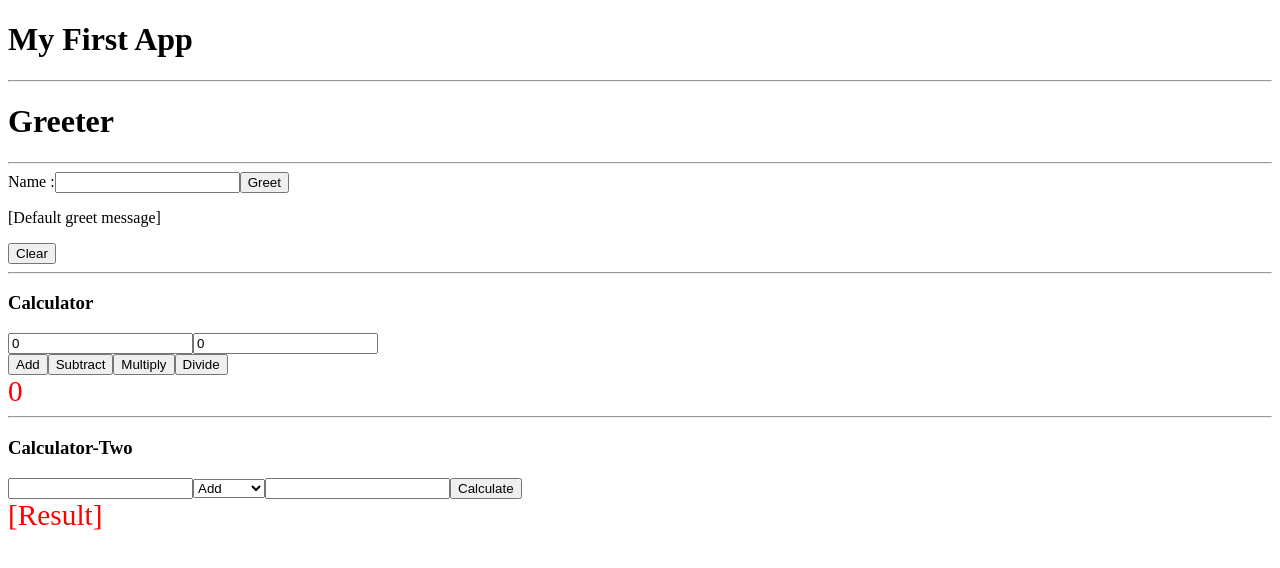
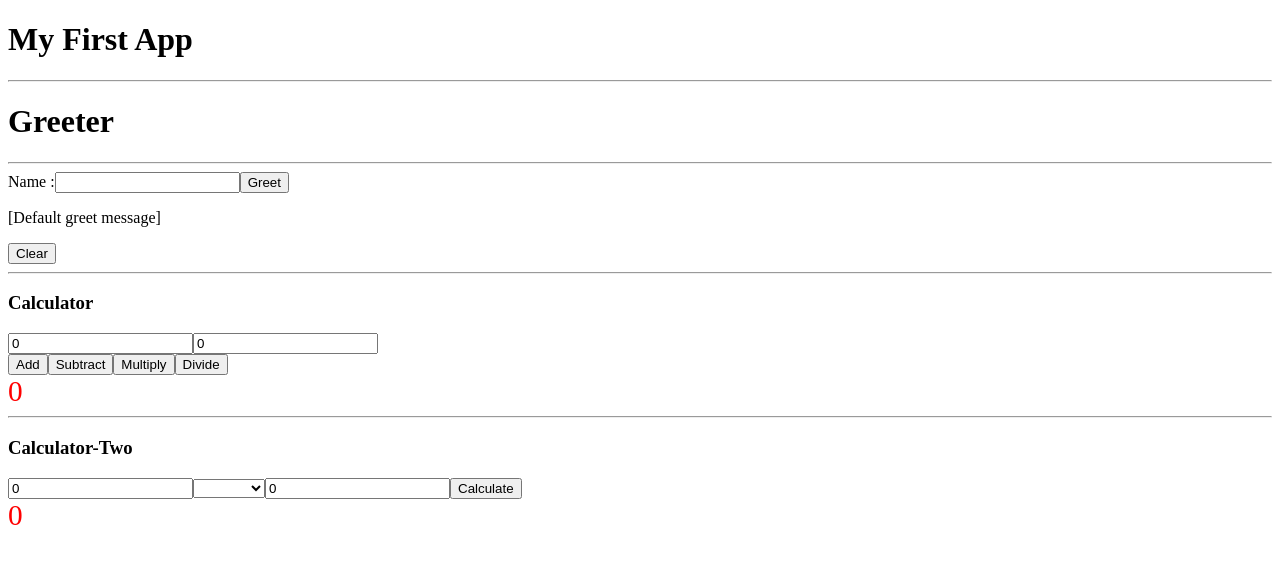
Before and after one commit to tkmagesh/Cisco-Angular2-Online-Jul-2017, an Angular app in the folder hello-world-app/: page / in a window 1280 px wide. Shown: the top 568 px of the page. Built offline with nearby package versions, Linux system fonts and the light colour scheme.

Commit message:
Day-01 Assignment solution - 1

```diff
--- a/hello-world-app/src/app/calculator/calculatorTwo.component.html
+++ b/hello-world-app/src/app/calculator/calculatorTwo.component.html
@@ -1,11 +1,11 @@
 <h3>Calculator-Two</h3>
-<input type="number">
-<select>
+<input type="number" [(ngModel)]="model.number1">
+<select [(ngModel)]="selectedOperation">
 	<option value="add">Add</option>
 	<option value="subtract">Subtract</option>
 	<option value="multiply">Multiply</option>
 	<option value="divide">Divide</option>
 </select>
-<input type="number">
-<input type="button" value="Calculate">
-<div id="divResult">[Result]</div>
+<input type="number" [(ngModel)]="model.number2">
+<input type="button" value="Calculate" (click)="calculate()">
+<div id="divResult">{{model.result}}</div>
--- a/hello-world-app/src/app/calculator/calculatorTwo.component.ts
+++ b/hello-world-app/src/app/calculator/calculatorTwo.component.ts
@@ -9,6 +9,24 @@ import { CalculatorModel } from './CalculatorModel';
 	styleUrls : ['calculator.style.css']
 })
 export class CalculatorTwoComponent{
+	model : CalculatorModel = new CalculatorModel();
 
-	model : CalculatorModel = new CalculatorModel();
+	selectedOperation : string = '';
+
+	calculate(){
+		switch (this.selectedOperation) {
+			case "add":
+				this.model.add();
+				break;
+			case "subtract":
+				this.model.subtract();
+				break;
+			case "multiply":
+				this.model.multiply();
+				break;
+			case "divide":
+				this.model.divide();
+				break;
+		}
+	}
 }
```
